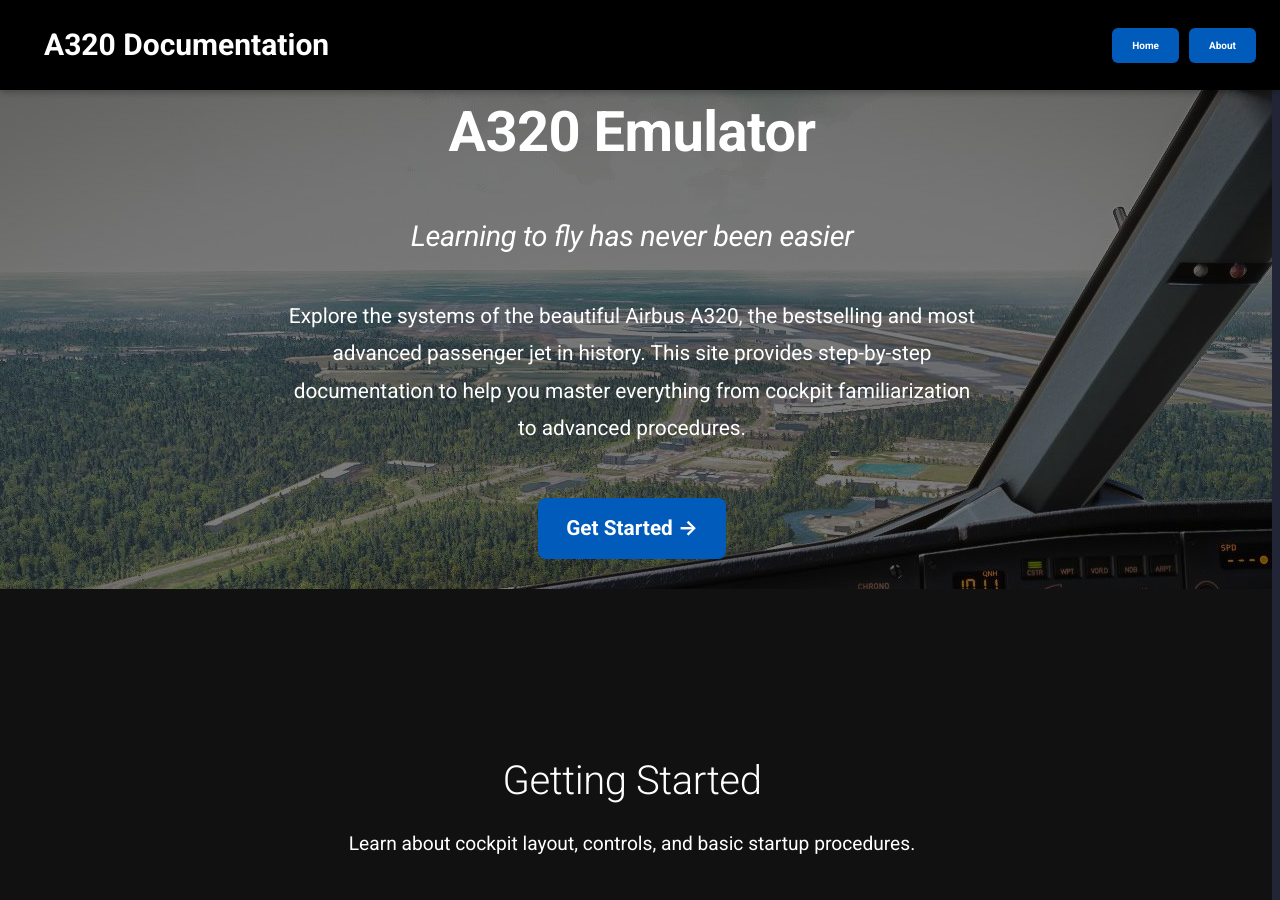
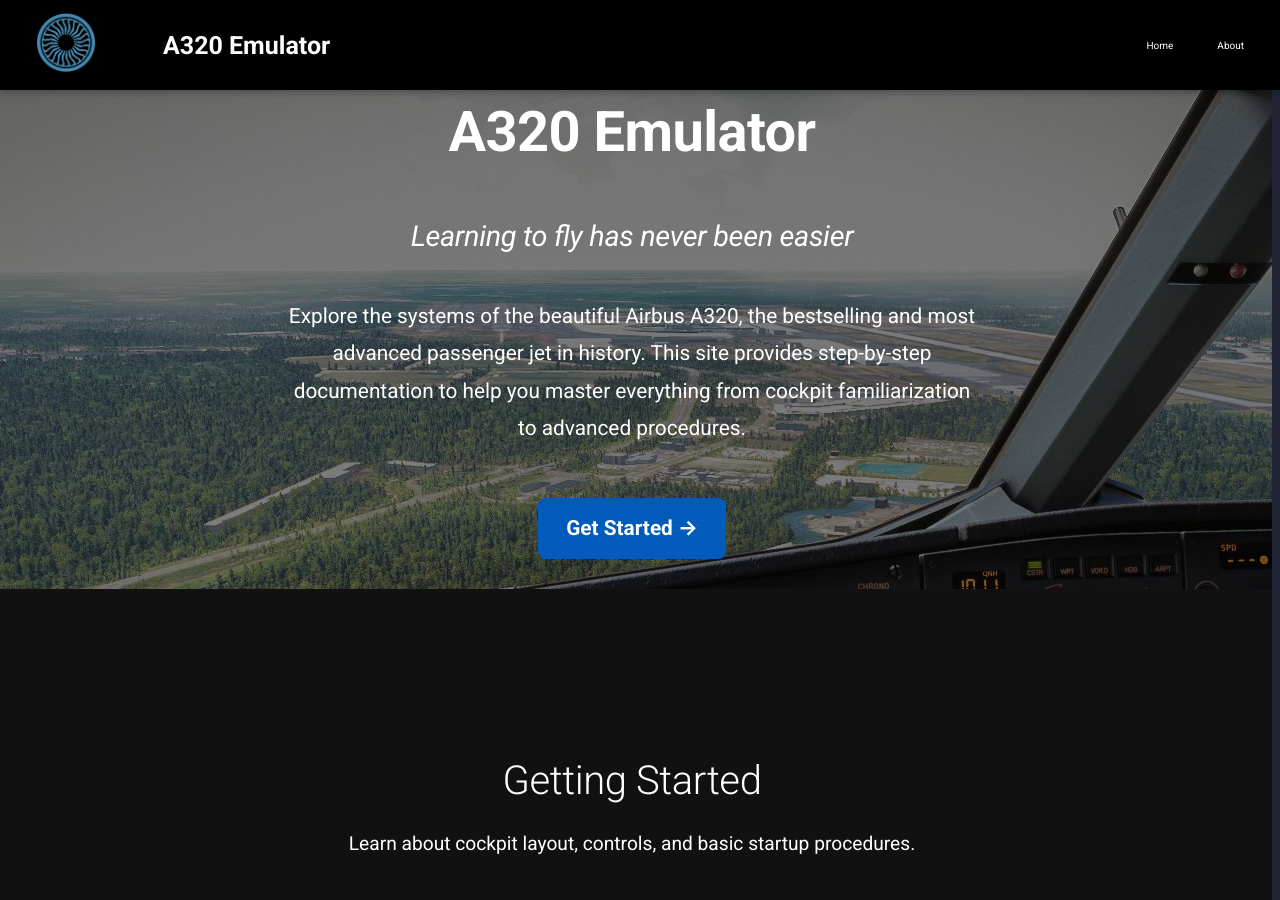
Before and after one commit to danhuaflx-56/A320-emulator, an MkDocs documentation site: the page built from docs/index.md, in a window 1280 px wide and 900 px high. Built offline with MkDocs 1.6.1 and Material for MkDocs 9.7.7, drawn with Linux system fonts in a browser that asks for light colours.

Commit message:
Update header.html

```diff
--- a/docs/overrides/partials/header.html
+++ b/docs/overrides/partials/header.html
@@ -1,44 +1,17 @@
 <header class="md-header">
-  <div class="md-header__inner">
+  <div class="md-header__inner" style="display: flex; align-items: center; gap: 20px;">
 
     <!-- Logo -->
-    {% if config.logo %}
-    <a class="md-header__button md-logo" href="{{ base_url }}">
-      <img src="{{ config.logo }}" alt="{{ config.site_name }} Logo" style="height:60px; width:auto; margin-right:10px;">
+    <a href="{{ base_url }}" class="md-header__button md-logo">
+      <img src="{{ base_url }}/assets/logo.png" alt="A320 Emulator Logo" class="header-logo" style="height:60px;">
     </a>
-    {% endif %}
 
     <!-- Site Title -->
-    {% if config.site_name %}
-    <span class="md-header__title" style="font-size:3em; line-height:1; display:flex; align-items:center;">
-      {{ config.site_name }}
-    </span>
-    {% endif %}
+    <span class="md-header__title" style="font-size:2.5em; font-weight:bold;">A320 Emulator</span>
 
-    <!-- Custom Buttons -->
-    <nav class="custom-header-buttons" style="margin-left:20px; display:flex; gap:10px;">
-      <a href="/" class="custom-button" style="
-         background-color:#005bbb;
-         color:white;
-         padding:10px 20px;
-         border-radius:6px;
-         font-weight:bold;
-         text-decoration:none;
-         line-height:1.5;">Home</a>
-      <a href="/about/" class="custom-button" style="
-         background-color:#005bbb;
-         color:white;
-         padding:10px 20px;
-         border-radius:6px;
-         font-weight:bold;
-         text-decoration:none;
-         line-height:1.5;">About</a>
-    </nav>
-
-    <!-- Search box -->
-    {% if config.theme.search %}
-      {% block header_search %}{{ super() }}{% endblock %}
-    {% endif %}
+    <!-- Buttons next to title -->
+    <a href="/" class="custom-button">Home</a>
+    <a href="/about/" class="custom-button">About</a>
 
   </div>
 </header>
```
